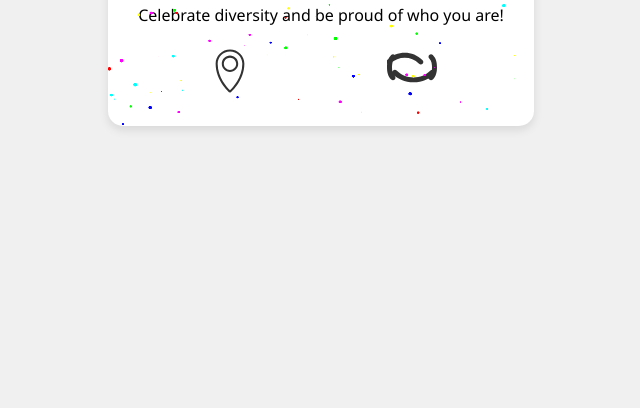
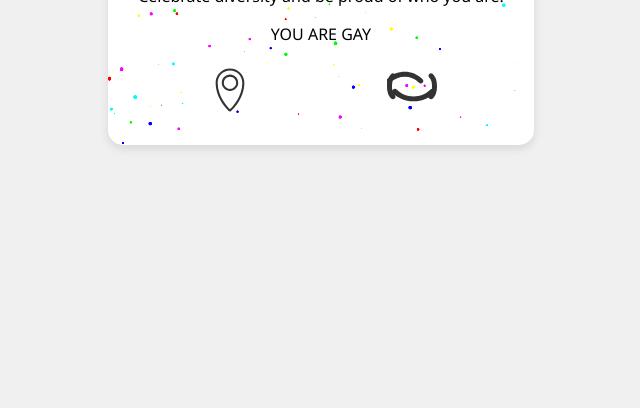
Before and after one commit to chrisdepallan/portfolio_chrisdepallan, a plain HTML site: page index.html in a window 1280 px wide. Shown: the part 392-800 px from the top of the page, without its empty margins (319-959 px from the left). Drawn offline with Linux system fonts and the light colour scheme.

Commit message:
Update index.html

```diff
--- a/index.html
+++ b/index.html
@@ -66,6 +66,7 @@
     <div class="container">
         <h1>Welcome, <span class="rainbow-text">Joell</span>!</h1>
         <p>Celebrate diversity and be proud of who you are!</p>
+        <p>YOU ARE GAY</p>
         <div class="svg-container">
             <svg class="svg-icon" viewBox="0 0 20 20">
                 <path d="M10,1.375c-3.17,0-5.75,2.548-5.75,5.682c0,6.685,5.259,11.276,5.483,11.469c0.152,0.132,0.382,0.132,0.534,0c0.224-0.193,5.481-4.784,5.483-11.469C15.75,3.923,13.171,1.375,10,1.375 M10,17.653c-1.064-1.024-4.929-5.127-4.929-10.596c0-2.68,2.212-4.861,4.929-4.861s4.929,2.181,4.929,4.861C14.927,12.518,11.063,16.627,10,17.653 M10,3.839c-1.815,0-3.286,1.47-3.286,3.286s1.47,3.286,3.286,3.286s3.286-1.47,3.286-3.286S11.815,3.839,10,3.839 M10,9.589c-1.359,0-2.464-1.105-2.464-2.464S8.641,4.661,10,4.661s2.464,1.105,2.464,2.464S11.359,9.589,10,9.589"></path>
```
